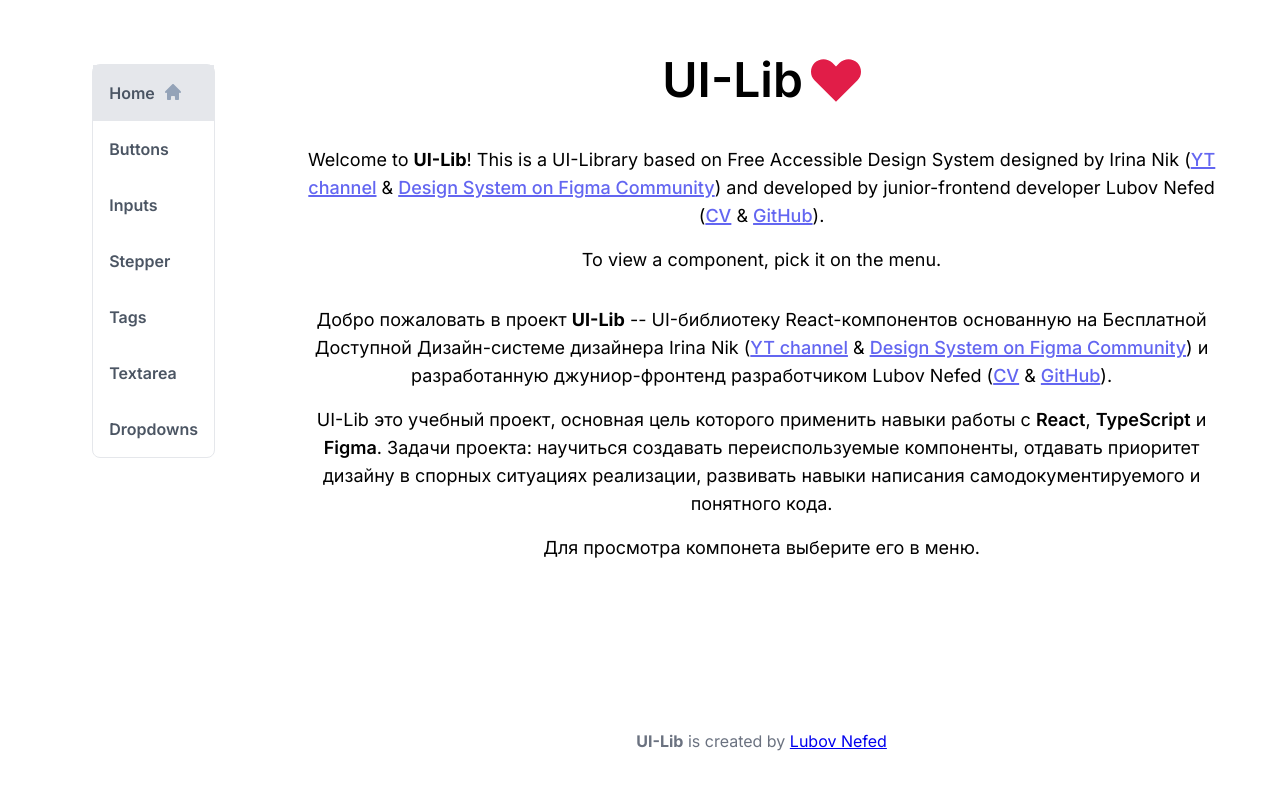
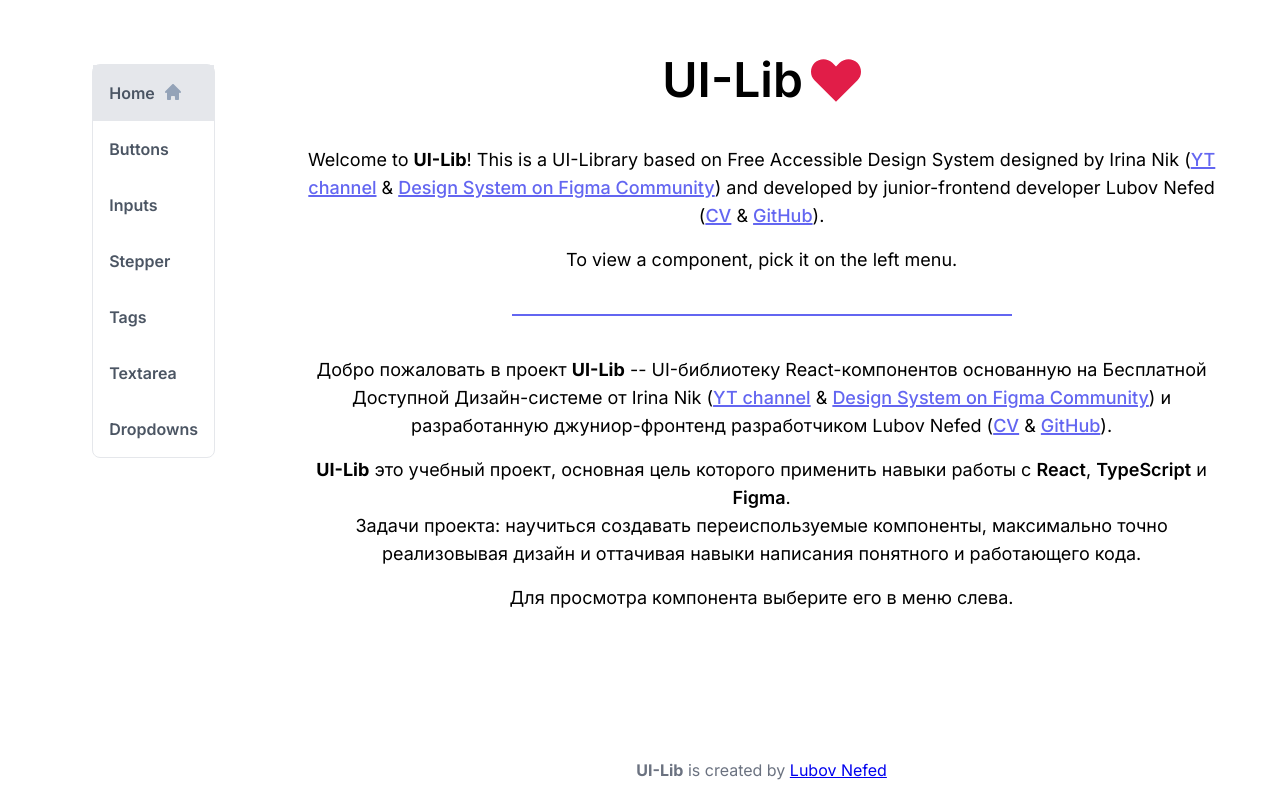
Before and after one commit to lubov-nefed/irina-nik-design-system, a React (Vite) app: page / in a window 1280 px wide. Built offline with nearby package versions, Linux system fonts and the light colour scheme.

Commit message:
fix: Homepage text

```diff
--- a/src/layouts/Homepage/Homepage.css
+++ b/src/layouts/Homepage/Homepage.css
@@ -49,6 +49,11 @@
   margin: 0 auto;
   padding: 16px 32px;
 }
+.project-description-hr {
+  margin: 40px auto;
+  max-width: 500px;
+  border: solid 1px var(--brand-color-500);
+}
 
 .project-description-h1 {
   padding: 8px;
--- a/src/layouts/Homepage/ProjectDescription.tsx
+++ b/src/layouts/Homepage/ProjectDescription.tsx
@@ -26,16 +26,17 @@
           ).
         </p>
         <p className="project-description-paragraph">
-          To view a component, pick it on the menu.
+          To view a component, pick it on the left menu.
         </p>
       </article>
+      <hr className="project-description-hr" />
       <article className="project-description-article project-description-ru">
         <p className="project-description-paragraph">
           Добро пожаловать в проект{" "}
           <span className="project-name-span">UI-Lib</span> -- UI-библиотеку
-          React-компонентов основанную на Бесплатной Доступной Дизайн-системе
-          дизайнера Irina Nik (
-          <a href="https://www.youtube.com/@irina_nik">YT channel</a> &{" "}
+          React-компонентов основанную на Бесплатной Доступной Дизайн-системе от
+          Irina Nik (<a href="https://www.youtube.com/@irina_nik">YT channel</a>{" "}
+          &{" "}
           <a href="https://www.figma.com/community/file/1131891137727824106/free-accessible-design-system">
             Design System on Figma Community
           </a>
@@ -45,16 +46,17 @@
           ).
         </p>
         <p className="project-description-paragraph">
-          UI-Lib это учебный проект, основная цель которого применить навыки
-          работы с <span className="project-description-tech">React</span>,{" "}
+          <span className="project-name-span">UI-Lib</span> это учебный проект,
+          основная цель которого применить навыки работы с{" "}
+          <span className="project-description-tech">React</span>,{" "}
           <span className="project-description-tech">TypeScript</span> и{" "}
-          <span className="project-description-tech">Figma</span>. Задачи
-          проекта: научиться создавать переиспользуемые компоненты, отдавать
-          приоритет дизайну в спорных ситуациях реализации, развивать навыки
-          написания самодокументируемого и понятного кода.
+          <span className="project-description-tech">Figma</span>. <br /> Задачи
+          проекта: научиться создавать переиспользуемые компоненты, максимально
+          точно реализовывая дизайн и оттачивая навыки написания понятного и
+          работающего кода.
         </p>
         <p className="project-description-paragraph">
-          Для просмотра компонета выберите его в меню.
+          Для просмотра компонента выберите его в меню слева.
         </p>
       </article>
     </section>
```
